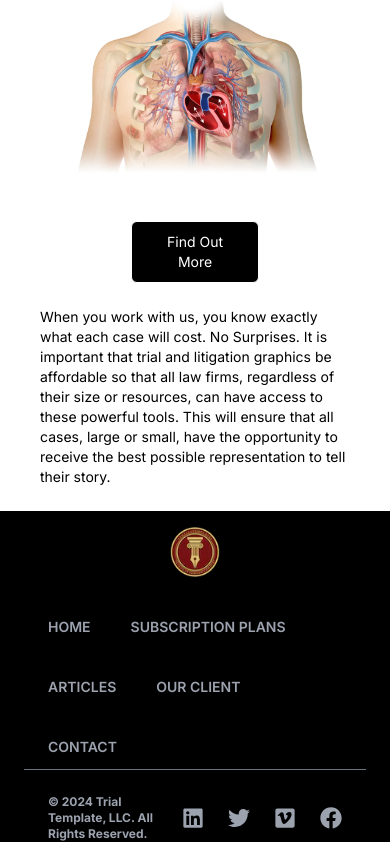
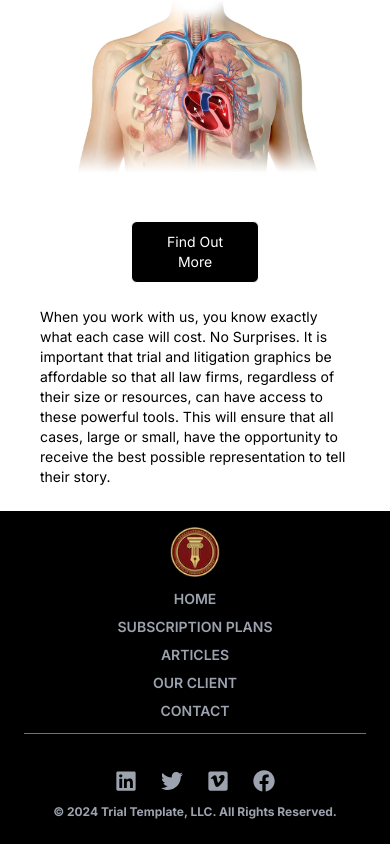
Before and after one commit to amggdevvv/healthcare-webpage, a Next.js app: page / in a window 390 px wide. Shown: the part 7149-7993 px from the top of the page. Built offline with nearby package versions, Linux system fonts and the light colour scheme.

Commit message:
Fix footer responsive issue

```diff
--- a/src/components/Footer.jsx
+++ b/src/components/Footer.jsx
@@ -9,7 +9,7 @@ import { useRouter } from "next/router";
 const Footer = () => {
   return (
     <footer className="min-h-[140px] w-full bg-black">
-      <div className="flex gap-10 flex-col md:flex-row items-center justify-between px-12 pt-4">
+      <div className="flex gap-3 flex-col md:flex-row items-center justify-between px-12 pt-4">
         <div className="flex items-center justify-center gap-4">
           <Image
             width={50}
@@ -20,7 +20,7 @@ const Footer = () => {
         </div>
 
         <div className="flex justify-center items-center font-semibold text-gray-400 ">
-          <ul className="flex list-none flex-wrap gap-10 text-sm uppercase">
+          <ul className="flex list-none md:flex-row  flex-col gap-2 md:gap-10 text-sm uppercase">
             <li className="flex items-center justify-center duration-200 hover:text-white">
               <Link href="/">Home</Link>
             </li>
@@ -40,12 +40,12 @@ const Footer = () => {
         </div>
       </div>
       <div className="mx-6 my-3 border-b border-gray-500" />
-      <div className=" mt-6 flex justify-between px-12">
+      <div className="py-6 flex md:flex-row flex-col-reverse justify-between items-center px-12 gap-3">
         <p className="text-xs font-bold text-gray-400">
           {" "}
           &#169; 2024 Trial Template, LLC. All Rights Reserved.
         </p>
-        <div className="flex items-center justify-center gap-6 text-gray-400">
+        <div className="flex items-center justify-center gap-6 text-gray-400 md:mt-0">
           <Link className="duration-200 hover:text-gray-500" href="#">
             <FaLinkedin size={22} />
           </Link>
--- a/src/components/HomePage.jsx
+++ b/src/components/HomePage.jsx
@@ -47,7 +47,7 @@ const Home = () => {
     //   </div>
     // </div>
 
-    <main className="flex h-full w-full flex-col">
+    <main className="flex h-full flex-col">
       <div className="relative flex h-screen flex-col justify-center">
         <video
           autoPlay
@@ -310,44 +310,6 @@ const Home = () => {
         </div>
       </div>
 
-      {/* <div>
-        <div>
-          <video
-            autoPlay
-            loop
-            muted
-            id="video"
-            className="z-[-1] w-full max-w-none"
-          >
-            <source src="/videos/car-crash-animation.mp4" type="video/mp4" />
-            Your browser does not support the video tag.
-          </video>
-        </div>
-        <div className="flex w-full flex-col items-end justify-center py-12 pb-48">
-          <div className="w-full max-w-6xl px-12 lg:px-12">
-            <div className="flex flex-col items-center justify-between gap-6 lg:flex-row">
-              <Link href="#">
-                <Button
-                  name={"View Animations"}
-                  type={"button"}
-                  className={"border border-white bg-black text-white"}
-                />
-              </Link>
-              <p className="text-sm text-black lg:w-2/3 lg:text-base">
-                You may have been a Powerpoint before. However you haven’t seen
-                anything like the ones that we design. The jury should be able
-                to understand the evidence and the legal arguments without
-                getting bogged down in technical details. Second, the
-                presentations should be persuasive. The lawyer should use clear
-                and powerful language to convince the jury that the plaintiff is
-                entitled to compensation. Third, the presentation should be
-                visually appealing and hold the attention of the jury.
-              </p>
-            </div>
-          </div>
-        </div>
-      </div> */}
-
       <div className="relative">
         <div className="">
           <video
```
